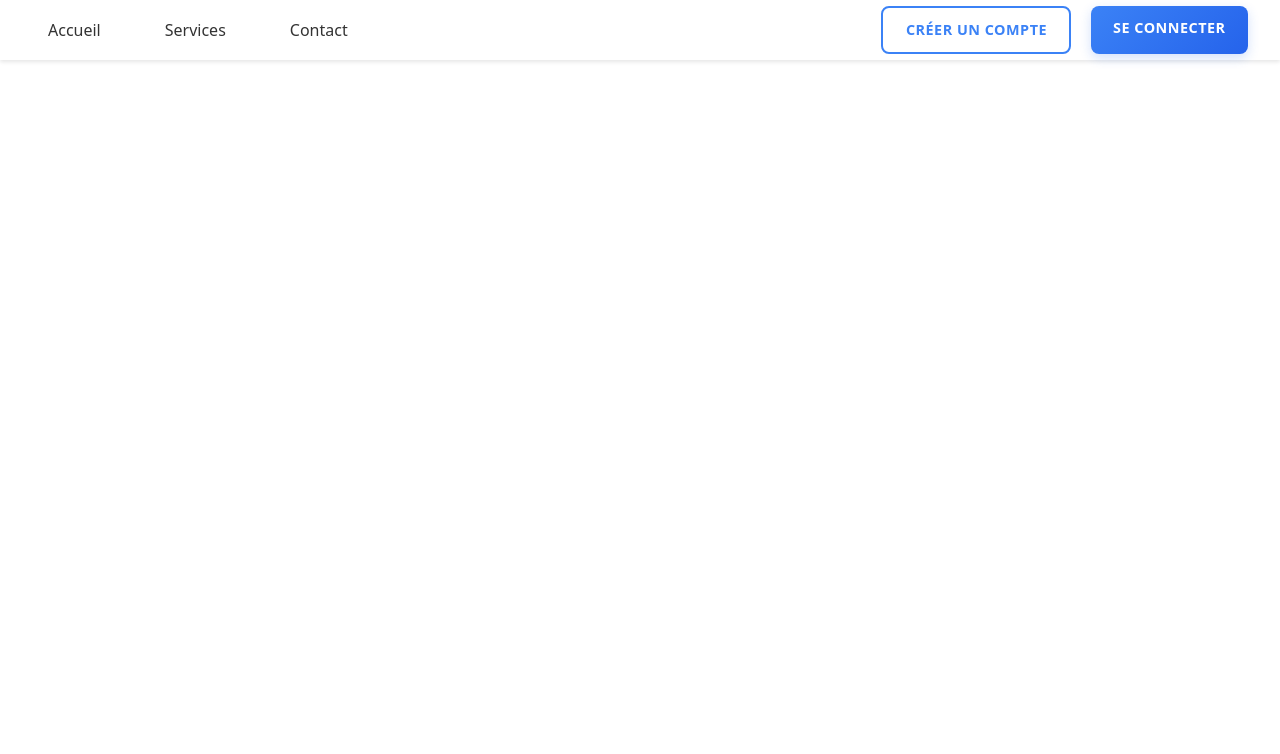
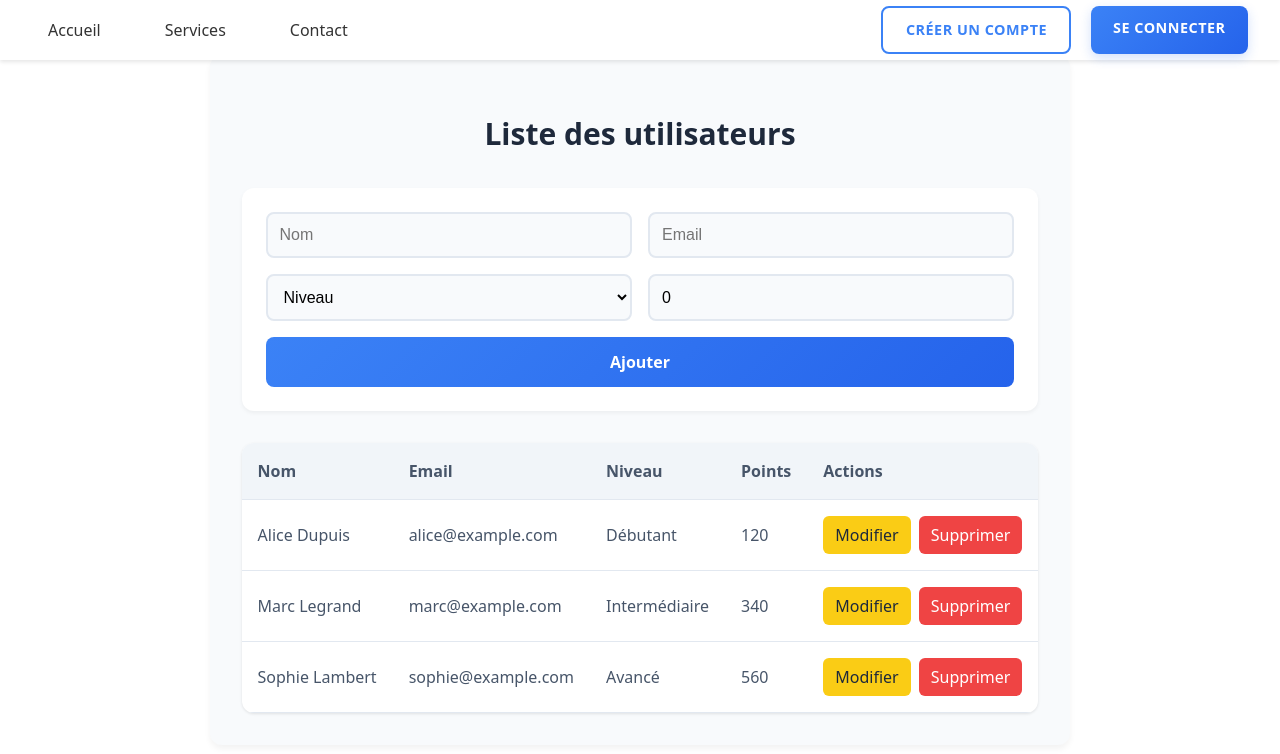
Before and after one commit to Crvsps/ProjetDevWeb2, a Vue app in the folder frontend/: page /user-admin in a window 1280 px wide. Shown: the top 754 px of the page. Built offline with nearby package versions, Linux system fonts and the light colour scheme.

Commit message:
Ajout de la manipulation des utilisateurs par l'admin

```diff
--- /dev/null
+++ b/frontend/src/components/UserAdmin.vue
@@ -0,0 +1,264 @@
+<template>
+  <div class="user-manager-container">
+    <h2>Liste des utilisateurs</h2>
+
+    <!-- Formulaire d'ajout ou de modification -->
+    <form @submit.prevent="handleSubmit" class="user-form">
+      <div class="form-row">
+        <input v-model="form.name" type="text" placeholder="Nom" required />
+        <input v-model="form.email" type="email" placeholder="Email" required />
+      </div>
+
+      <div class="form-row">
+        <select v-model="form.level" required>
+          <option value="">Niveau</option>
+          <option value="Débutant">Débutant</option>
+          <option value="Intermédiaire">Intermédiaire</option>
+          <option value="Avancé">Avancé</option>
+					<option value="Expert">Expert</option>
+        </select>
+        <input v-model.number="form.points" type="number" placeholder="Points" required min="0" requierd max="7" />
+      </div>
+
+      <button type="submit" class="btn-submit">
+        {{ isEditing ? 'Modifier' : 'Ajouter' }}
+      </button>
+    </form>
+
+    <!-- Tableau des utilisateurs -->
+    <table class="user-table">
+      <thead>
+        <tr>
+          <th>Nom</th>
+          <th>Email</th>
+          <th>Niveau</th>
+          <th>Points</th>
+          <th>Actions</th>
+        </tr>
+      </thead>
+      <tbody>
+        <tr v-for="user in users" :key="user.id">
+          <td>{{ user.name }}</td>
+          <td>{{ user.email }}</td>
+          <td>{{ user.level }}</td>
+          <td>{{ user.points }}</td>
+          <td>
+            <button class="btn-edit" @click="editUser(user)">Modifier</button>
+            <button class="btn-delete" @click="deleteUser(user.id)">Supprimer</button>
+          </td>
+        </tr>
+      </tbody>
+    </table>
+
+    <p v-if="users.length === 0" class="no-users">Aucun utilisateur pour le moment.</p>
+  </div>
+</template>
+
+<script setup lang="ts">
+import { ref } from 'vue'
+
+interface User {
+  id: number
+  name: string
+  email: string
+  level: string
+  points: number
+}
+
+
+// Insérer la partie backend de cette ligne
+const users = ref<User[]>([
+  { id: 1, name: 'Alice Dupuis', email: 'alice@example.com', level: 'Débutant', points: 120 },
+  { id: 2, name: 'Marc Legrand', email: 'marc@example.com', level: 'Intermédiaire', points: 340 },
+  { id: 3, name: 'Sophie Lambert', email: 'sophie@example.com', level: 'Avancé', points: 560 },
+])
+// Jusqu'à cette ligne
+
+const form = ref<Partial<User>>({
+  name: '',
+  email: '',
+  level: '',
+  points: 0
+})
+
+const isEditing = ref(false)
+const editingId = ref<number | null>(null)
+
+const handleSubmit = () => {
+  if (isEditing.value && editingId.value !== null) {
+    // Modifier
+    const index = users.value.findIndex(user => user.id === editingId.value)
+    if (index !== -1) {
+      users.value[index] = { ...(form.value as User), id: editingId.value }
+    }
+    isEditing.value = false
+    editingId.value = null
+  } else {
+    // Ajouter
+    const newUser: User = {
+      id: Date.now(),
+      name: form.value.name!,
+      email: form.value.email!,
+      level: form.value.level!,
+      points: form.value.points!
+    }
+    users.value.push(newUser)
+  }
+
+  resetForm()
+}
+
+const editUser = (user: User) => {
+  form.value = { ...user }
+  editingId.value = user.id
+  isEditing.value = true
+}
+
+const deleteUser = (id: number) => {
+  users.value = users.value.filter(user => user.id !== id)
+  if (editingId.value === id) {
+    resetForm()
+  }
+}
+
+const resetForm = () => {
+  form.value = {
+    name: '',
+    email: '',
+    level: '',
+    points: 0
+  }
+  isEditing.value = false
+  editingId.value = null
+}
+</script>
+
+<style scoped>
+.user-manager-container {
+  max-width: 900px;
+  margin: 0 auto;
+  padding: 2rem;
+  background: #f8fafc;
+  border-radius: 12px;
+  box-shadow: 0 4px 6px rgba(0, 0, 0, 0.05);
+}
+
+h2 {
+  color: #1e293b;
+  text-align: center;
+  margin-bottom: 2rem;
+  font-size: 1.875rem;
+  font-weight: 600;
+}
+
+/* Formulaire */
+.user-form {
+  background: white;
+  padding: 1.5rem;
+  border-radius: 12px;
+  box-shadow: 0 2px 4px rgba(0, 0, 0, 0.05);
+  margin-bottom: 2rem;
+}
+
+.form-row {
+  display: flex;
+  gap: 1rem;
+  margin-bottom: 1rem;
+}
+
+input,
+select {
+  flex: 1;
+  padding: 0.75rem;
+  border: 2px solid #e2e8f0;
+  border-radius: 8px;
+  font-size: 1rem;
+  background: #f8fafc;
+  transition: 0.3s ease;
+}
+
+input:focus,
+select:focus {
+  outline: none;
+  border-color: #3b82f6;
+  box-shadow: 0 0 0 3px rgba(59, 130, 246, 0.2);
+  background: white;
+}
+
+.btn-submit {
+  width: 100%;
+  padding: 0.875rem;
+  background: linear-gradient(135deg, #3b82f6 0%, #2563eb 100%);
+  color: white;
+  border: none;
+  border-radius: 8px;
+  font-size: 1rem;
+  font-weight: 600;
+  cursor: pointer;
+  transition: all 0.3s ease;
+}
+
+.btn-submit:hover {
+  transform: translateY(-2px);
+  box-shadow: 0 4px 12px rgba(37, 99, 235, 0.3);
+}
+
+.user-table {
+  width: 100%;
+  border-collapse: collapse;
+  background: white;
+  border-radius: 12px;
+  overflow: hidden;
+  box-shadow: 0 1px 3px rgba(0, 0, 0, 0.1);
+}
+
+.user-table th,
+.user-table td {
+  padding: 1rem;
+  text-align: left;
+  border-bottom: 1px solid #e2e8f0;
+  color: #475569;
+}
+
+.user-table th {
+  background-color: #f1f5f9;
+  font-weight: 600;
+}
+
+.btn-edit {
+  margin-right: 0.5rem;
+  padding: 0.5rem 0.75rem;
+  background-color: #facc15;
+  color: #1e293b;
+  border: none;
+  border-radius: 6px;
+  cursor: pointer;
+  font-weight: 500;
+  transition: background-color 0.3s ease;
+}
+
+.btn-edit:hover {
+  background-color: #eab308;
+}
+
+.btn-delete {
+  padding: 0.5rem 0.75rem;
+  background-color: #ef4444;
+  color: white;
+  border: none;
+  border-radius: 6px;
+  cursor: pointer;
+  font-weight: 500;
+  transition: background-color 0.3s ease;
+}
+
+.btn-delete:hover {
+  background-color: #dc2626;
+}
+
+.no-users {
+  text-align: center;
+  margin-top: 1.5rem;
+  color: #94a3b8;
+}
+</style>
--- a/frontend/src/router/index.ts
+++ b/frontend/src/router/index.ts
@@ -5,6 +5,7 @@ import LoginPage from '../components/LoginPage.vue'
 import ProfilPage from '../components/ProfilPage.vue'
 import DashboardPage from '../components/Dashboard.vue'
 import DashboardAdmin from '../components/DashboardAdmin.vue'
+import UserAdmin from '../components/UserAdmin.vue'
 
 const router = createRouter({
   history: createWebHistory(),
@@ -38,7 +39,12 @@ const router = createRouter({
       path: '/dashboardAdmin',
       name: 'dashboardAdmin',
       component: DashboardAdmin
-    }
+    },
+	{
+      path: '/user-admin',
+      name: 'user-admin',
+      component: UserAdmin
+    },
   ]
 })
 
```
